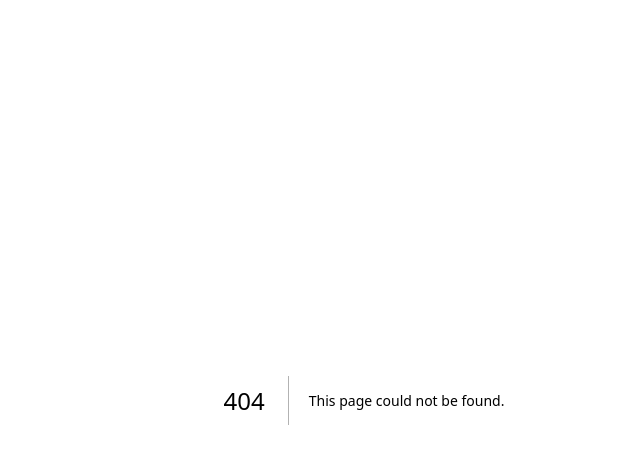
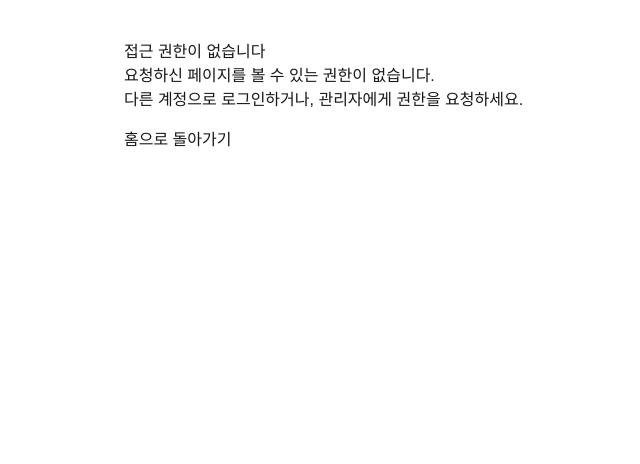
Before and after one commit to Ryu0408/nextjs-security-study, a Next.js app: page /access-deniend in a window 1280 px wide. Before the commit this address had no page. Shown: the top 464 px of the page, without its empty margins (276-916 px from the left). Built offline with nearby package versions, Linux system fonts and the light colour scheme.

Commit message:
[Spring-Spring Security] #9. 예외 처리 – 인증 실패(401), 권한 부족(403) 공통 처리 + API/화면 분리하기

```diff
--- /dev/null
+++ b/src/app/access-deniend/page.tsx
@@ -0,0 +1,12 @@
+export default function AccessDeniedPage() {
+    return (
+        <main style={{ maxWidth: 480, margin: '40px auto', fontFamily: 'sans-serif' }}>
+            <h2>접근 권한이 없습니다</h2>
+            <p>요청하신 페이지를 볼 수 있는 권한이 없습니다.</p>
+            <p>다른 계정으로 로그인하거나, 관리자에게 권한을 요청하세요.</p>
+            <a href="/" style={{ display: 'inline-block', marginTop: 16 }}>
+                홈으로 돌아가기
+            </a>
+        </main>
+    )
+}
--- a/src/app/custom-login/page.tsx
+++ b/src/app/custom-login/page.tsx
@@ -1,12 +1,28 @@
 'use client'
-
+import { useSearchParams } from 'next/navigation'
 import React from 'react'
 
 const CustomLoginPage: React.FC = () => {
+    const searchParams = useSearchParams()
+    const error = searchParams.get('error')
+
+    let errorMessage: string | null = null
+    if (error === 'unauthorized') {
+        errorMessage = '로그인이 필요한 페이지입니다.'
+    } else if (error === 'bad_credentials') {
+        errorMessage = '아이디 또는 비밀번호가 올바르지 않습니다.'
+    }
+
     return (
         <div style={{ maxWidth: 400, margin: '40px auto', fontFamily: 'sans-serif' }}>
             <h2>커스텀 로그인 페이지</h2>
             <p>Spring Security + Next.js(TypeScript) 연동</p>
+
+            {errorMessage && (
+                <div style={{ marginBottom: 12, color: 'red' }}>
+                    {errorMessage}
+                </div>
+            )}
 
             {/* 이 form은 Next 서버가 아니라 Spring Security로 직접 POST됨 */}
             <form method="post" action="/login">
```
